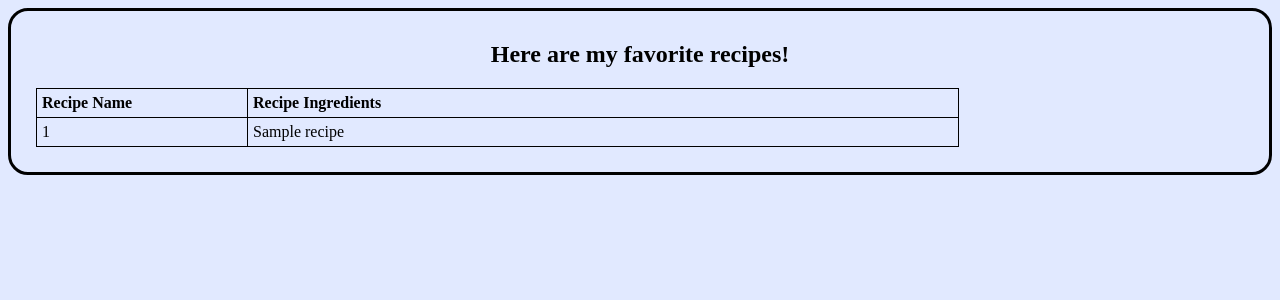
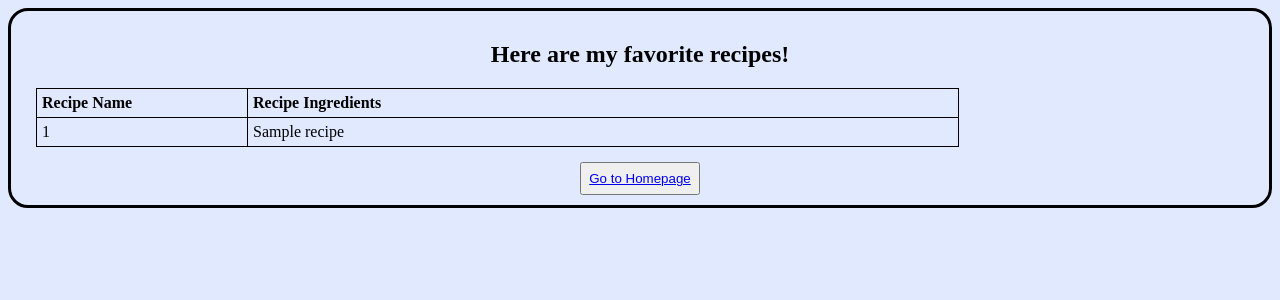
Before and after one commit to bobersnip/CS411-Group5, a Python web app: template basic_site edited/templates/favorite.html in a window 1280 px wide. Shown: the top 300 px of the page. Run offline with Jinja, Linux system fonts and the light colour scheme; the template is opened without the code that fills it: most values are stand-ins (such as "Sample title", 1, 10 or a date in 2020).

Commit message:
link to home page accessible from favorites page

```diff
--- a/basic_site edited/templates/favorite.html
+++ b/basic_site edited/templates/favorite.html
@@ -43,6 +43,6 @@
         </tr>
 
     </table>
-
+    <button style="padding: 7px;"><a href='/'> Go to Homepage</a> </button>
 
 </html>
```
